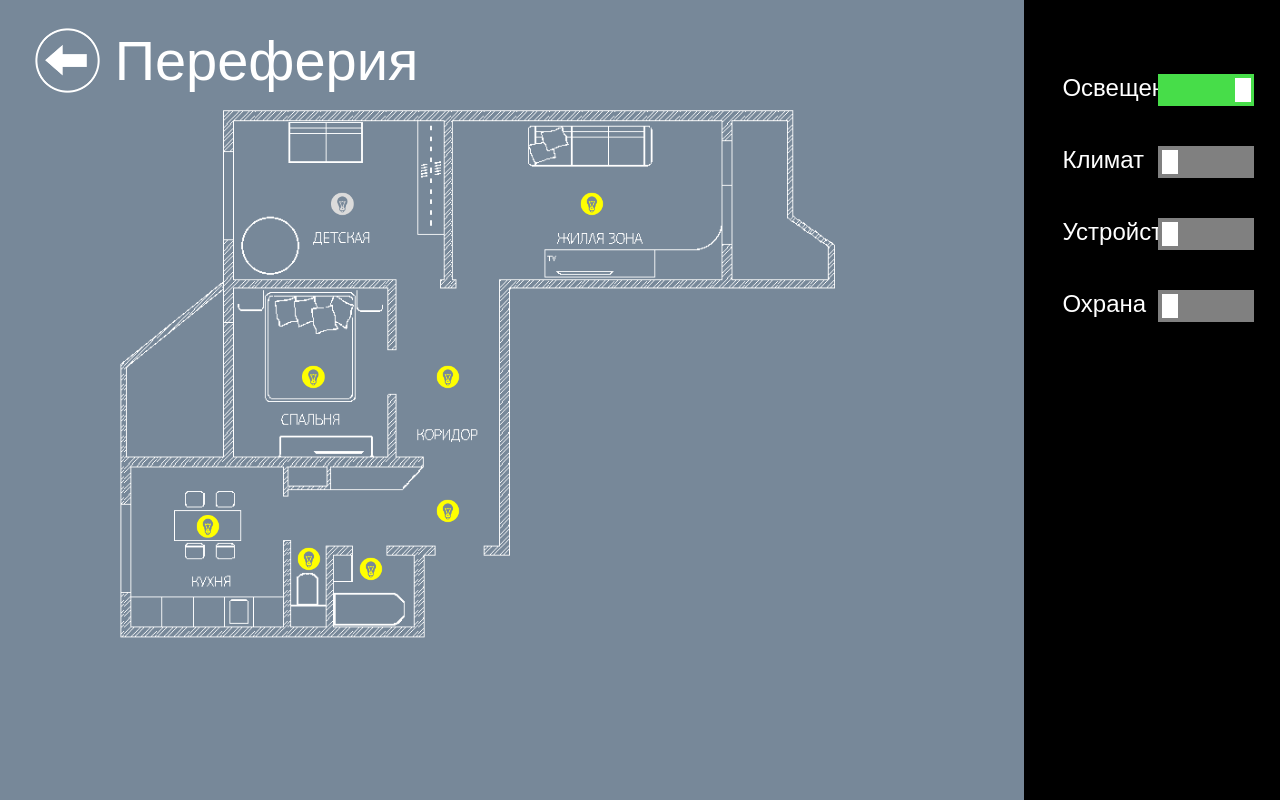
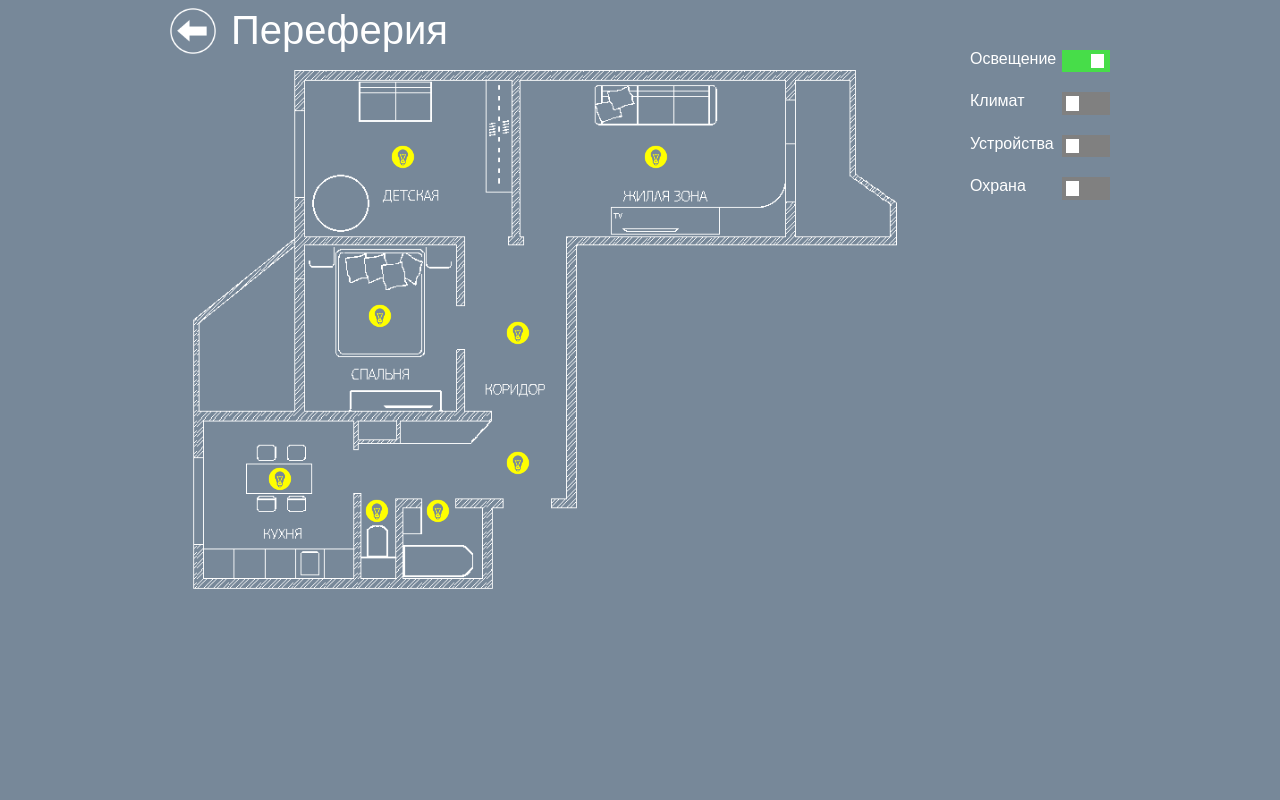
Before and after one commit to denomi3/homesystem, a PHP site: page /light in a window 1280 px wide. Run offline with PHP 8.4, Linux system fonts and the light colour scheme.

Commit message:
commit 5

```diff
--- a/application/views/light_view.php
+++ b/application/views/light_view.php
@@ -1,79 +1,82 @@
-<div id="middle">
-            <div id="content">
-                 <div class="grid_12">
+<div class="container_12" style="min-width: 960px;">
+
+    <style>
+        .cnv{height: 560px;width: 760px; position: relative;background:url(/images/home_cheme_plan.png)  no-repeat;
+    -moz-background-size: 100%; /* Firefox 3.6+ */
+    -webkit-background-size: 100%; /* Safari 3.1+ и Chrome 4.0+ */
+    -o-background-size: 100%; /* Opera 9.6+ */
+    background-size: 100%; /* Современные браузеры */}
+    </style>
+
+			<div class="grid_10">
                             <div style="margin-top: 1%;">
                                     <a href="/" style="text-decoration: none;">
-                            <img src="images/arrow.png" style="width: 65px;float: left;margin-right: 15px;">
-                            <span class="header_style" style="font-size: 3.5em;font-family: ARIAL;">Переферия</span>
+                                        <img src="images/arrow.png" style="width: 46px;float: left;margin-right: 15px;">
+                                        <span class="header_style" style="font-size: 2.5em;font-family: ARIAL;">Переферия</span>
                                     </a>
                             </div>
-                </div>
-		<div class="control_unit">
-                    <img style="width: 100%;" src="images/home_cheme_plan.png">
+
+                            <div class="control_unit cnv">
                             <div id="controls_light" style="display: block;">
-                            <a class="lightcontrol" data-param="" href='#'><img title="Свет в детской" style="width:4%;position: absolute;margin-left: 31%;margin-top: -50%;" src="images/light_off.png"></a>
-                            <a class="lightcontrol" data-param="http://192.168.0.15/sec/?pt=7&amp;cmd=10:2" href="#"><img title="Свет в гостинной" style="width:4%;position: absolute;margin-left: 57%;margin-top: -50%;" src="images/light_on.png"></a>
-                            <a class="lightcontrol" data-param='http://192.168.0.15/sec/?pt=7&amp;cmd=11:2' href="#"><img title="Свет в спальне" style="width:4%;position: absolute;margin-left: 28%;margin-top: -32%;" src="images/light_on.png"></a>
-                            <a class="lightcontrol" data-param='http://192.168.0.15/sec/?pt=7&amp;cmd=12:2' href="#"><img title="Свет в холе" style="width:4%;position: absolute;margin-left: 42%;margin-top: -32%;" src="images/light_on.png"></a>
-                            <a class="lightcontrol" data-param='http://192.168.0.15/sec/?pt=7&amp;cmd=13:2' href="#"><img title="Свет в прихожей" style="width:4%;position: absolute;margin-left: 42%;margin-top: -18%;" src="images/light_on.png"></a>
-                            <a class="lightcontrol" data-param='http://192.168.0.15/sec/?pt=7&amp;cmd=7:2' href="#"><img title="Свет в ванной" style="width:4%;position: absolute;margin-left: 34%;margin-top: -12%;" src="images/light_on.png"></a>
-                            <a class="lightcontrol" data-param='http://192.168.0.15/sec/?pt=7&amp;cmd=8:2' href="#"><img title="Свет в туалете" style="width:4%;position: absolute;margin-left: 27.5%;margin-top: -13%;" src="images/light_on.png"></a>
-                            <a class="lightcontrol" data-param='http://192.168.0.15/sec/?pt=7&amp;cmd=9:2' href="#"><img title="Свет на кухне" style="width:4%;position: absolute;margin-left: 17%;margin-top: -16.4%;" src="images/light_on.png"></a>
+                                    <a class="lightcontrol on" data-param="" style="position: absolute;left: 214px;top: 85px;" href='#'><img title="Свет в детской" style="width:30%;" src="images/light_on.png"></a>
+                                    <a class="lightcontrol on" data-param="http://192.168.0.15/sec/?pt=7&amp;cmd=10:2" style="position: absolute;left: 467px;top: 85px;" href="#"><img title="Свет в гостинной" style="width:30%;" src="images/light_on.png"></a>
+                                    <a class="lightcontrol on" data-param='http://192.168.0.15/sec/?pt=7&amp;cmd=11:2' style="position: absolute;left: 191px;top: 244px;" href="#"><img title="Свет в спальне" style="width:30%" src="images/light_on.png"></a>
+                                    <a class="lightcontrol on" data-param='http://192.168.0.15/sec/?pt=7&amp;cmd=12:2' style="position: absolute;left: 329px;top: 261px;" href="#"><img title="Свет в холе" style="width:30%;" src="images/light_on.png"></a>
+                                    <a class="lightcontrol on" data-param='http://192.168.0.15/sec/?pt=7&amp;cmd=13:2' style="position: absolute;left: 329px;top: 391px;" href="#"><img title="Свет в прихожей" style="width:30%;" src="images/light_on.png"></a>
+                                    <a class="lightcontrol on" data-param='http://192.168.0.15/sec/?pt=7&amp;cmd=7:2' style="position: absolute;left: 249px;top: 439px;" href="#"><img title="Свет в ванной" style="width:30%;" src="images/light_on.png"></a>
+                                    <a class="lightcontrol on" data-param='http://192.168.0.15/sec/?pt=7&amp;cmd=8:2' style="position: absolute;left: 188px;top: 439px;" href="#"><img title="Свет в туалете" style="width:30%;" src="images/light_on.png"></a>
+                                    <a class="lightcontrol on" data-param='http://192.168.0.15/sec/?pt=7&amp;cmd=9:2' style="position: absolute;left: 91px;top: 407px;" href="#"><img title="Свет на кухне" style="width:30%;" src="images/light_on.png"></a>
                             </div>
 
                             <div id="controls_temperature" style="display: none;">
-                           <a class="lightcontrol" data-param='' href="#"><img title="Температур в квартире" style="width:4%;position: absolute;margin-left: 42%;margin-top: -32.4%;" src="images/temperature.png"></a>
+                                   <a class="lightcontrol" data-param='' style="position:absolute;left: 329px;top: 261px;" href="#"><img title="Температур в квартире" style="width:30%;" src="images/temperature.png"></a>
                             </div>
 
                             <div id="controls_devices" style="display: none;">
-                            <a class="lightcontrol" data-param='' href="#"><img title="Вода, кран" style="width:4%;position: absolute;margin-left: 23.3%;margin-top: -7.4%;" src="images/water.png"></a>
-                            <a class="lightcontrol" data-param='' href="#"><img title="Жалюзи на кухне" style="width:4%;position: absolute;margin-left: 11%;margin-top: -14.4%;" src="images/blinds.png"></a>
-                            <a class="lightcontrol" data-param='' href="#"><img title="Жалюзи в детской" style="width:4%;position: absolute;margin-left: 21.2%;margin-top: -50.4%;" src="images/blinds.png"></a>
-                            <a class="lightcontrol" data-param='' href="#"><img title="Жалюзи в зале" style="width:4%;position: absolute;margin-left: 69%;margin-top: -52.4%" src="images/blinds.png"></a>
-                            <a class="lightcontrol" data-param='' href="#"><img title="Жалюзи в спальне" style="width:4%;position: absolute;margin-left: 21.2%;margin-top: -33.4%;" src="images/blinds.png"></a>
+                                    <a class="lightcontrol" data-param='' style="position: absolute;left: 149px;top: 490px;" href="#"><img title="Вода, кран" src="images/water.png" style="width:30%;"></a>
+                                    <a class="lightcontrol" data-param='' style="position: absolute;left: 29px;top: 428px;" href="#"><img title="Жалюзи на кухне" src="images/blinds.png" style="width:30%;"></a>
+                                    <a class="lightcontrol" data-param='' style="position: absolute;left: 130px;top: 79px;" href="#"><img title="Жалюзи в детской" src="images/blinds.png" style="width:30%;"></a>
+                                    <a class="lightcontrol" data-param='' style="position: absolute;left: 580px;top: 79px;" href="#"><img title="Жалюзи в зале" src="images/blinds.png" style="width:30%;"></a>
+                                    <a class="lightcontrol" data-param='' style="position: absolute;left: 129px;top: 257px;" href="#"><img title="Жалюзи в спальне" src="images/blinds.png" style="width:30%;"></a>
                             </div>
 
                             <div id="controls_security" style="display: none;">
-                            <a class="lightcontrol" data-param='' href="#"><img title="Охрана входной двери" style="width:4%;position: absolute;margin-left: 43.2%;margin-top: -14.4%;" src="images/security.png"></a>
-                            <a class="lightcontrol" data-param='' href="#"><img title="Сигнализация на кухне" style="width:4%;position: absolute;margin-left: 11%;margin-top: -14.4%;" src="images/security.png"></a>
-                            <a class="lightcontrol" data-param='' href="#"><img title="Сигнализация в детской" style="width:4%;position: absolute;margin-left: 21.2%;margin-top: -50.4%;" src="images/security.png"></a>
-                            <a class="lightcontrol" data-param='' href="#"><img title="Сигнализация зале" style="width:4%;position: absolute;margin-left: 69%;margin-top: -52.4%" src="images/security.png"></a>
+                                    <a class="lightcontrol" data-param='' style="position: absolute;left: 338px;top: 412px;" href="#"><img title="Охрана входной двери" src="images/security.png" style="width:30%;"></a>
+                                    <a class="lightcontrol" data-param='' style="position: absolute;left: 29px;top: 428px;" href="#"><img title="Сигнализация на кухне"  src="images/security.png" style="width:30%;"></a>
+                                    <a class="lightcontrol" data-param='' style="position: absolute;left: 130px;top: 79px;" href="#"><img title="Сигнализация в детской"  src="images/security.png" style="width:30%;"></a>
+                                    <a class="lightcontrol" data-param='' style="position: absolute;left: 580px;top: 79px;" href="#"><img title="Сигнализация зале"  src="images/security.png" style="width:30%;"></a>
                             </div>
 
                         </div>
+
 			</div>
-
-            <div id="sidebar">
-                    <!--<a href="#" style="text-decoration: inherit">
-			<span style="color: lightgray;font-family: Arial, sans-serif;font-size: 44px;">> Опции</span>
-                    </a>-->
-
+                        <div class="grid_2">
                             <div class="control_unit_regulators_panel" style="margin-top:50px">
                             <div class="dev_switch">
                                 Освещение
                             </div>
-                            <div class="switch" style="text-align: -webkit-right; margin-bottom: 40px;">
+                            <div class="switch" style="text-align: -webkit-right; margin-bottom: 20px;">
                                 <input id="exampleRadioSwitch1" type="radio" checked name="testGroup">
                                 <label for="exampleRadioSwitch1">Освещение</label>
                             </div>
                             <div class="dev_switch">
                                 Климат
                             </div>
-                            <div class="switch" style="text-align: -webkit-right;margin-bottom: 40px;">
+                            <div class="switch" style="text-align: -webkit-right;margin-bottom: 20px;">
                                 <input id="exampleRadioSwitch2" type="radio" name="testGroup">
                                 <label for="exampleRadioSwitch2">Климат</label>
                             </div>
                             <div class="dev_switch">
                                 Устройства
                             </div>
-                            <div class="switch" style="text-align: -webkit-right;margin-bottom: 40px;">
+                            <div class="switch" style="text-align: -webkit-right;margin-bottom: 20px;">
                                 <input id="exampleRadioSwitch3" type="radio" name="testGroup">
                                 <label for="exampleRadioSwitch3">Устройства</label>
                             </div>
                             <div class="dev_switch">
                                 Охрана
                             </div>
-                            <div class="switch" style="text-align: -webkit-right;margin-bottom: 40px;">
+                            <div class="switch" style="text-align: -webkit-right;margin-bottom: 20px;">
                                 <input id="exampleRadioSwitch4" type="radio" name="testGroup">
                                 <label for="exampleRadioSwitch4">Охрана</label>
                             </div>
@@ -81,7 +84,8 @@
                         </div>
 			</div>
 
-            <div id="stretcher"></div>
+			<div class="clear"></div>
+
 </div>
 
 <script>
--- a/application/views/main_view.php
+++ b/application/views/main_view.php
@@ -1,4 +1,4 @@
-<div class="container_12" style="min-width: 940px;">
+<div class="container_12" style="min-width: 960px;">
 
 			<div class="grid_12">
 				<div style="margin-top: 1%;">
--- a/application/views/template_view.php
+++ b/application/views/template_view.php
@@ -3,12 +3,18 @@
 <head>
 	<meta charset="utf-8">
 	<title>Home System</title>
+        <meta name="apple-mobile-web-app-capable" content="yes" />
+        <meta name="viewport" content="user-scalable=no, width=device-width, initial-scale=1.0, maximum-scale=1.0"/>
 	<link href="js/jquery-ui-1.11.4.custom/jquery-ui.css" rel="stylesheet">
-	<link href="css/grid960/style.css" rel="stylesheet"/>
+	<link href="css/grid960/960.css" rel="stylesheet"/>
 	<link href="css/style.css" rel="stylesheet">
         <script src="js/jquery-ui-1.11.4.custom/external/jquery/jquery.js"></script>
-        <script src="js/jquery-ui-1.11.4.custom/jquery-ui.js"></script>
-
+        <script type='text/javascript' charset='utf-8'>
+            // Hides mobile browser's address bar when page is done loading.
+              window.addEventListener('load', function(e) {
+                setTimeout(function() { window.scrollTo(0, 1); }, 1);
+              }, false);
+        </script>
 </head>
 <body>
 
--- a/css/style.css
+++ b/css/style.css
@@ -71,15 +71,16 @@ body
 
 .header_style{
 	color: white;
-	font-size: 3.5em;
+	font-size: 2.5em;
 	font-family: ARIAL;
 	/* margin: auto; */
 }
 
 .text_style{
 	color: white;
-	font-size: 3em;
+	font-size: 2em;
 	font-family: arial;
+	margin-top: -1em;
 }
 
 .img_style{
@@ -101,11 +102,11 @@ body
 
 .main_div_unit{
 	margin-top: 20px;
-	padding: 0 .7em;
+	/* padding: 0 .7em; */
 }
 
 td{
-    font-size: 1.6em;
+    font-size: 1.3em;
     font-family: ARIAL;
     color: white;
     vertical-align: top;
@@ -135,16 +136,25 @@ td{
     padding-bottom: 3%;
 }
 
+.weather_text3{
+   font-family: arial;
+   color:white;
+   font-size: 1.2em;
+   margin:0px;
+}
+
 .weather_text{
 color: white;
 font-size: 3.8em;
 font-family: arial;
-padding-bottom: 3%;
+padding-bottom: 0%;
 }
+
+
 
 .dev_switch{
     color:white;
-    font-size: 1.5em;
+    font-size: 1.0em;
     font-family: ARIAL;
     float:left;
     margin-right: 10;
@@ -271,13 +281,13 @@ html>body #stretcher {
   .switch input:checked + label:after {
     left: 2.25rem; }
   .switch label {
-    height: 2rem;
-    width: 6rem; /*4rem*/}
+    height: 1.4rem;
+    width: 3rem; /*4rem*/}
   .switch label:after {
-    height: 1.5rem;
-    width: 1rem;/*1.5rem*/ }
+    height: 0.9rem;
+    width: 0.8rem;/*1.5rem*/ }
   .switch input:checked + label:after {
-    left: 4.8rem; /*2.25rem*/}
+    left: 1.8rem; /*2.25rem*/}
   .switch label {
     /* color: transparent; */
     background: gray; }
```
Also changed, not shown: application/views/events_view.php (+5 -7 lines), application/views/weather_view.php (+37 -47 lines), nbproject/private/private.xml (+6 -1 lines), images/home_cheme_plan.png. Lines whose indentation alone changed are shown as unchanged.
